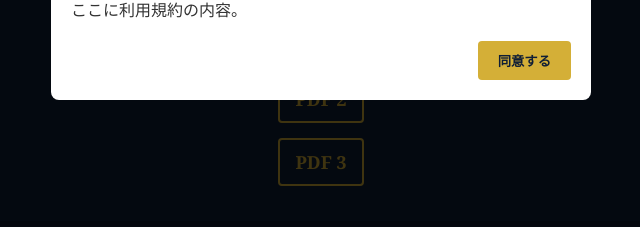
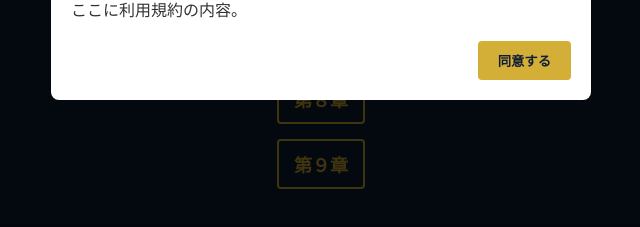
Before and after one commit to CICACADEMYTEXT/CIC5-6, a plain HTML site: page index.html in a window 1280 px wide. Shown: the part 389-616 px from the top of the page, 319-959 px from the left. Drawn offline with Linux system fonts and the light colour scheme.

Commit message:
Update index.html

```diff
--- a/index.html
+++ b/index.html
@@ -10,9 +10,9 @@
     <div class="header">CIC ACADEMY</div>
 
     <ul class="pdf-list">
-        <li><a href="#" target="_blank">PDF 1</a></li>
-        <li><a href="#" target="_blank">PDF 2</a></li>
-        <li><a href="#" target="_blank">PDF 3</a></li>
+        <li><a href="https://github.com/CICACADEMYTEXT/PDF7.git">第７章</a></li>
+        <li><a href="https://github.com/CICACADEMYTEXT/PDF8.git">第８章</a></li>
+        <li><a href="https://github.com/CICACADEMYTEXT/PDF9.git">第９章</a></li>
     </ul>
 
 
```
